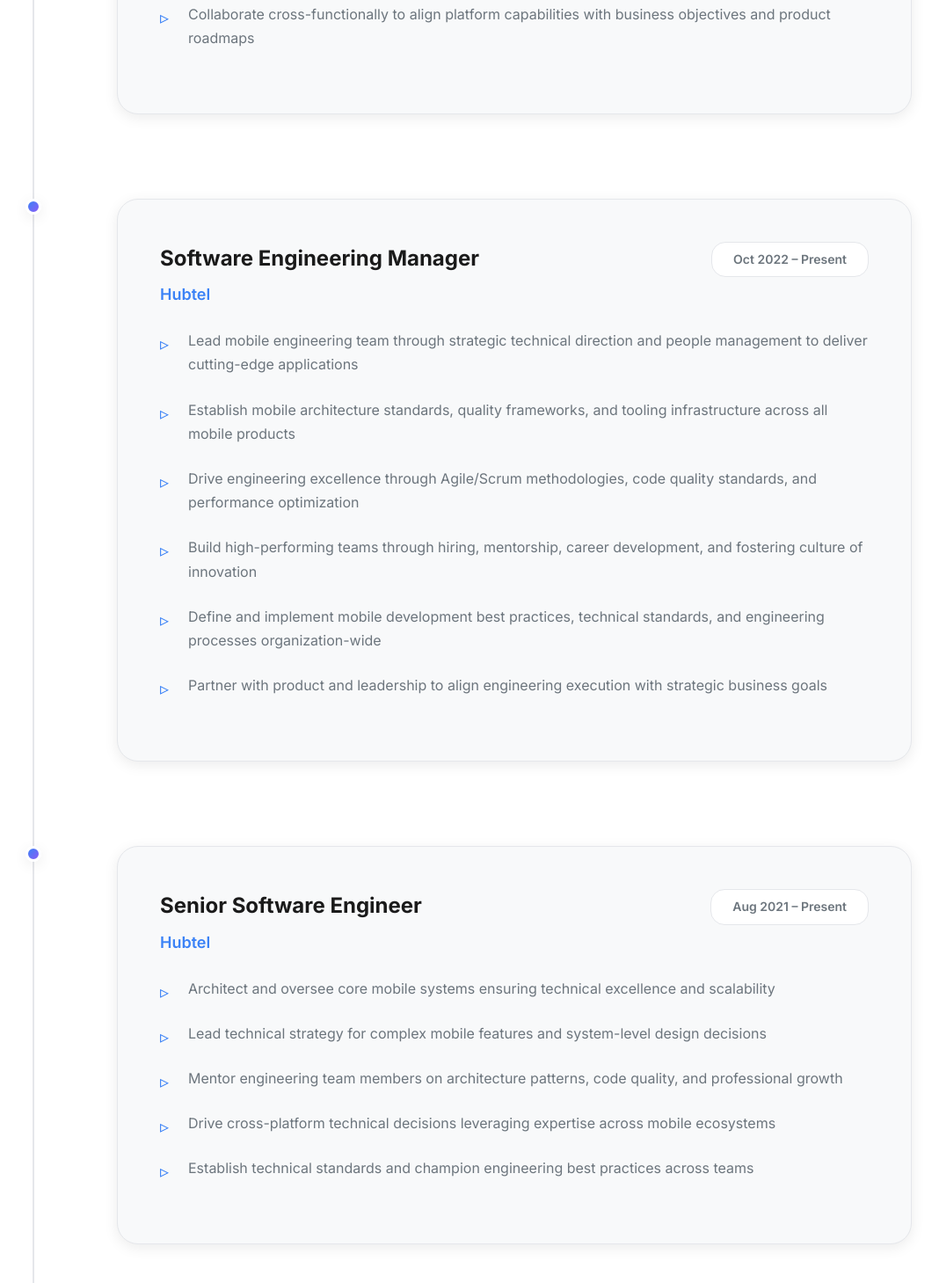
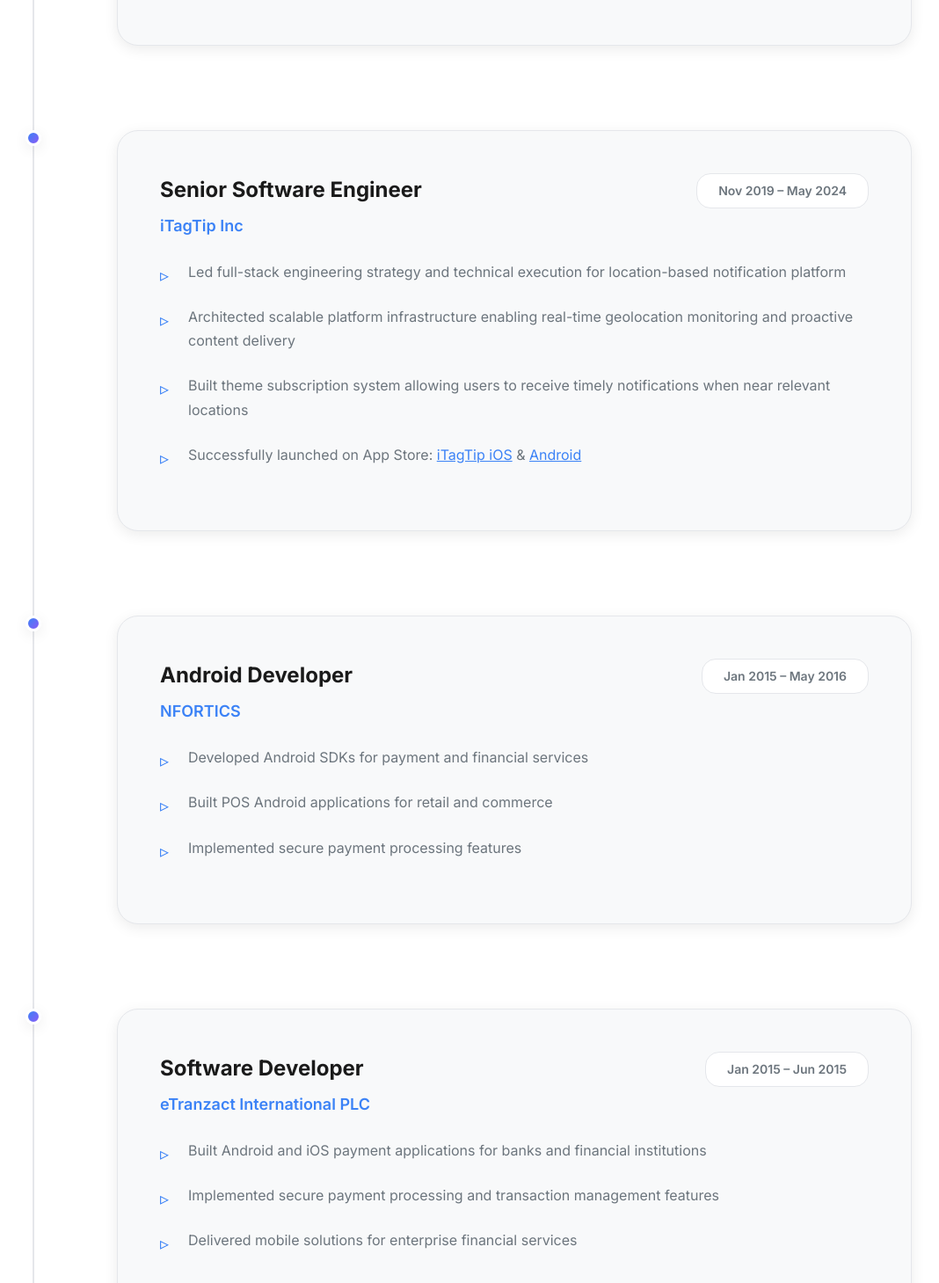
Before and after one commit to yawboafo/yawboafo, a website: page index.html in a window 1280 px wide. Shown: the part 4229-5688 px from the top of the page at 88% size, without its empty margins (103-1171 px from the left). Drawn offline with Linux system fonts and the light colour scheme.

Commit message:
Streamline professional experience to key roles only
- Updated TrueLite to 'Founder & CEO'
- Consolidated Hubtel roles into single 'Engineering Manager' position
- Removed duplicate/overlapping Hubtel entries
- Kept: TrueLite (Founder & CEO), Hubtel (Engineering Manager), iTagTip (Senior Software Engineer), NFORTICS (Android Developer), eTranzact (Software Developer), theSOFTtribe (Software Developer Intern)
- Cleaner, more focused career narrative

```diff
--- a/index.html
+++ b/index.html
@@ -212,14 +212,14 @@
                 <h2 class="section-title">Professional Experience</h2>
             </div>
             <div class="timeline">
-                <!-- Truelite Technology - Founder -->
+                <!-- Truelite Technology - Founder & CEO -->
                 <div class="timeline-item">
                     <div class="timeline-marker"></div>
                     <div class="timeline-content">
                         <div class="timeline-header">
                             <div>
-                                <h3>Founder</h3>
-                                <h4><a href="https://truelight.tech/" target="_blank" style="color: inherit; text-decoration: none;">Truelite Technology</a></h4>
+                                <h3>Founder & CEO</h3>
+                                <h4><a href="https://truelight.tech/" target="_blank" style="color: inherit; text-decoration: none;">TrueLite Technology</a></h4>
                             </div>
                             <span class="timeline-date">Present</span>
                         </div>
@@ -232,13 +232,13 @@
                     </div>
                 </div>
 
-                <!-- Hubtel - Engineering Manager, Mobile App Platform -->
+                <!-- Hubtel - Engineering Manager -->
                 <div class="timeline-item">
                     <div class="timeline-marker"></div>
                     <div class="timeline-content">
                         <div class="timeline-header">
                             <div>
-                                <h3>Engineering Manager, Mobile App Platform</h3>
+                                <h3>Engineering Manager</h3>
                                 <h4>Hubtel</h4>
                             </div>
                             <span class="timeline-date">Jan 2025 – Present</span>
@@ -249,50 +249,6 @@
                             <li>Architect shared infrastructure enabling teams to ship high-quality applications with velocity and confidence</li>
                             <li>Optimize developer experience through tooling, automation, and streamlined workflows reducing friction and accelerating delivery</li>
                             <li>Champion quality engineering practices ensuring platform stability, performance, and scalability at enterprise scale</li>
-                            <li>Collaborate cross-functionally to align platform capabilities with business objectives and product roadmaps</li>
-                        </ul>
-                    </div>
-                </div>
-
-                <!-- Hubtel - Software Engineering Manager -->
-                <div class="timeline-item">
-                    <div class="timeline-marker"></div>
-                    <div class="timeline-content">
-                        <div class="timeline-header">
-                            <div>
-                                <h3>Software Engineering Manager</h3>
-                                <h4>Hubtel</h4>
-                            </div>
-                            <span class="timeline-date">Oct 2022 – Present</span>
-                        </div>
-                        <ul class="timeline-list">
-                            <li>Lead mobile engineering team through strategic technical direction and people management to deliver cutting-edge applications</li>
-                            <li>Establish mobile architecture standards, quality frameworks, and tooling infrastructure across all mobile products</li>
-                            <li>Drive engineering excellence through Agile/Scrum methodologies, code quality standards, and performance optimization</li>
-                            <li>Build high-performing teams through hiring, mentorship, career development, and fostering culture of innovation</li>
-                            <li>Define and implement mobile development best practices, technical standards, and engineering processes organization-wide</li>
-                            <li>Partner with product and leadership to align engineering execution with strategic business goals</li>
-                        </ul>
-                    </div>
-                </div>
-
-                <!-- Hubtel - Senior Software Engineer -->
-                <div class="timeline-item">
-                    <div class="timeline-marker"></div>
-                    <div class="timeline-content">
-                        <div class="timeline-header">
-                            <div>
-                                <h3>Senior Software Engineer</h3>
-                                <h4>Hubtel</h4>
-                            </div>
-                            <span class="timeline-date">Aug 2021 – Present</span>
-                        </div>
-                        <ul class="timeline-list">
-                            <li>Architect and oversee core mobile systems ensuring technical excellence and scalability</li>
-                            <li>Lead technical strategy for complex mobile features and system-level design decisions</li>
-                            <li>Mentor engineering team members on architecture patterns, code quality, and professional growth</li>
-                            <li>Drive cross-platform technical decisions leveraging expertise across mobile ecosystems</li>
-                            <li>Establish technical standards and champion engineering best practices across teams</li>
                         </ul>
                     </div>
                 </div>
@@ -309,31 +265,10 @@
                             <span class="timeline-date">Nov 2019 – May 2024</span>
                         </div>
                         <ul class="timeline-list">
-                            <li>Led full-stack engineering strategy and technical execution for location-based notification iOS application</li>
+                            <li>Led full-stack engineering strategy and technical execution for location-based notification platform</li>
                             <li>Architected scalable platform infrastructure enabling real-time geolocation monitoring and proactive content delivery</li>
                             <li>Built theme subscription system allowing users to receive timely notifications when near relevant locations</li>
                             <li>Successfully launched on App Store: <a href="https://apps.apple.com/us/app/itagtip/id1477371903" target="_blank">iTagTip iOS</a> & <a href="https://play.google.com/store/search?q=itagtip&c=apps" target="_blank">Android</a></li>
-                        </ul>
-                    </div>
-                </div>
-
-                <!-- Hubtel - Software Engineer -->
-                <div class="timeline-item">
-                    <div class="timeline-marker"></div>
-                    <div class="timeline-content">
-                        <div class="timeline-header">
-                            <div>
-                                <h3>Software Engineer</h3>
-                                <h4>Hubtel</h4>
-                            </div>
-                            <span class="timeline-date">May 2016 – Present</span>
-                        </div>
-                        <ul class="timeline-list">
-                            <li>Architected and delivered iOS applications and reusable frameworks powering Hubtel's mobile ecosystem</li>
-                            <li>Led technical development of flagship apps: Hubtel iOS and Hubtel POS serving thousands of users</li>
-                            <li>Designed payment processing systems with complex financial integrations ensuring security and reliability</li>
-                            <li>Built hardware integration layer for POS peripherals including card readers, thermal printers, and barcode scanners</li>
-                            <li>Delivered production apps: <a href="https://apps.apple.com/gh/app/hubtel-pos/id1205464729" target="_blank">Hubtel POS iOS</a>, <a href="https://play.google.com/store/apps/details?id=com.smsgh.trader.hubtelpos_android&hl=en" target="_blank">Hubtel POS Android</a> & <a href="https://apps.apple.com/gh/app/hubtel/id1276144206" target="_blank">Hubtel App</a></li>
                         </ul>
                     </div>
                 </div>
```
